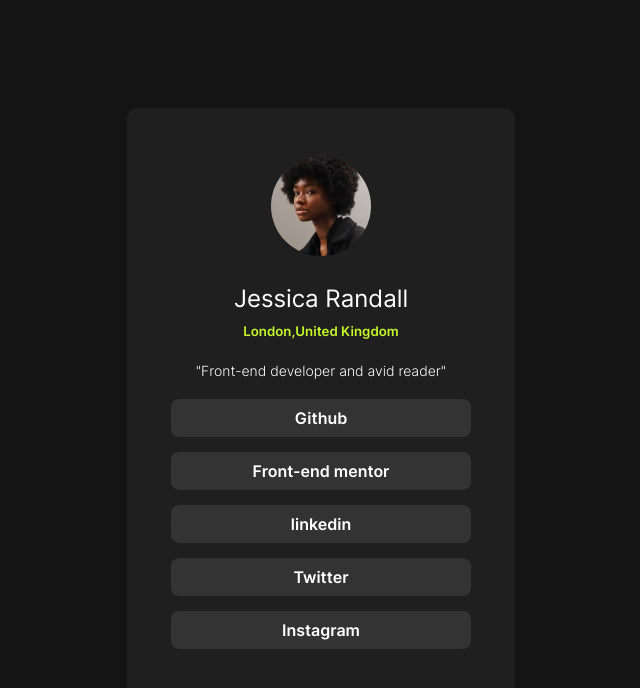
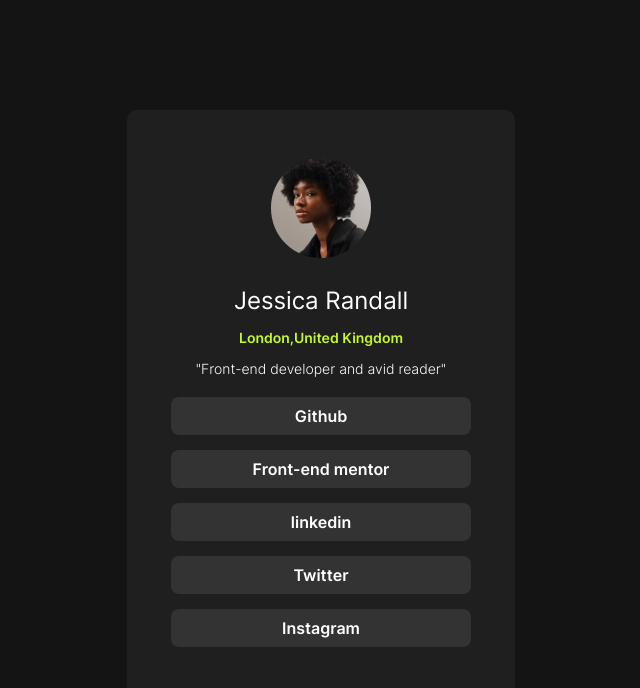
Before and after one commit to MeigaMoraes/MeigaMoraes-Social-links-profile, a plain HTML site: page index.html in a window 1280 px wide. Shown: the whole page, without its empty margins (319-959 px from the left). Drawn offline with Linux system fonts and the light colour scheme.

Commit message:
Melhores praticas

```diff
--- a/index.html
+++ b/index.html
@@ -14,7 +14,7 @@
     <main class="card">
         <img src="/social-links-profile-main/social-links-profile-main/assets/images/avatar-jessica.jpeg" alt="" class="avatar">
         <h2 class="name">Jessica Randall</h2>
-        <h5 class="texto-verde">London,United Kingdom</h5>
+        <p class="texto-verde">London,United Kingdom</p>
 
         <p class="desc">"Front-end developer and avid reader"</p>
 
--- a/style.css
+++ b/style.css
@@ -1,10 +1,15 @@
+@import url("/variaveis.css");
+
+
+
+
 body{
     display: flex;
     justify-content: center;
     align-items: center;
     height: 100vh;
     background-color: hsl(0, 0%, 8%);
-    font-family: inter;
+    font-family: inter,sans-serif;
 }
 
 @font-face {
@@ -15,24 +20,23 @@
 
 
 p{
-    font-size: 0.875rem;
+    font-size: calc(16px * 0.875);
     font-weight: 400;
 
 }
 
 
 .avatar{
-border: 4px solid transparent;
-border-radius: 50%;
-height: 100px;
-
+    border: 4px solid transparent;
+    border-radius: 50%;
+    height: 6.2rem;
 }
 
 
 .card{
     text-align: center;
-    color: hsl(0, 0%, 100%);
-    background-color: hsl(0, 0%, 12%);
+    color: var(--cor-texto-claro);
+    background-color: var(--cor-fundo-carta);
     padding: 40px 40px;
     border: 4px solid transparent;
     border-radius: 10px;
@@ -40,9 +44,10 @@
 
 
 .texto-verde{
-    color: hsl(75, 94%, 57%);
+    color: var(--cor-verde);
     font-weight: 600;
-    margin-top: 0px;
+    /* margin-top: 0px; */
+    inset-inline-start: 0px;
 }
 .name{
     font-weight: 400;
@@ -51,23 +56,22 @@
 }
 
 .desc{
-    /* font-size: 0.875rem; */
     font-weight: 300;
-    color: hsl(0, 0%, 100%);
+    color: var(--cor-texto-claro);
     margin-bottom: 20px;
 }
 
 .link{
-    background-color: hsl(0, 0%, 20%);
+    background-color: var(--cor-fundo-link);
     text-decoration: none;
-    color: hsl(0, 0%, 100%);
+    color: var(--cor-texto-claro);
     border: 4px solid transparent;
     border-radius: 8px;
     padding: 5px;
 }
 
 .link:hover{
-    background-color: hsl(75, 94%, 57%);
+    background-color: var(--cor-verde);
     color: hsl(0, 0%, 8%);
 
 }
@@ -78,7 +82,7 @@
     gap: 15px;
     grid-template-columns: 1fr;
     grid-template-rows: repeat(6, auto);
-    width: 300px;
+    width: calc(16px * 18.75);
     font-weight: 600;
 
 
--- /dev/null
+++ b/variaveis.css
@@ -0,0 +1,6 @@
+:root{
+    --cor-verde: hsl(75, 94%, 57%);
+    --cor-fundo-carta: hsl(0, 0%, 12%);
+    --cor-fundo-link: hsl(0, 0%, 20%);
+    --cor-texto-claro: hsl(0, 0%, 100%);
+}
```
